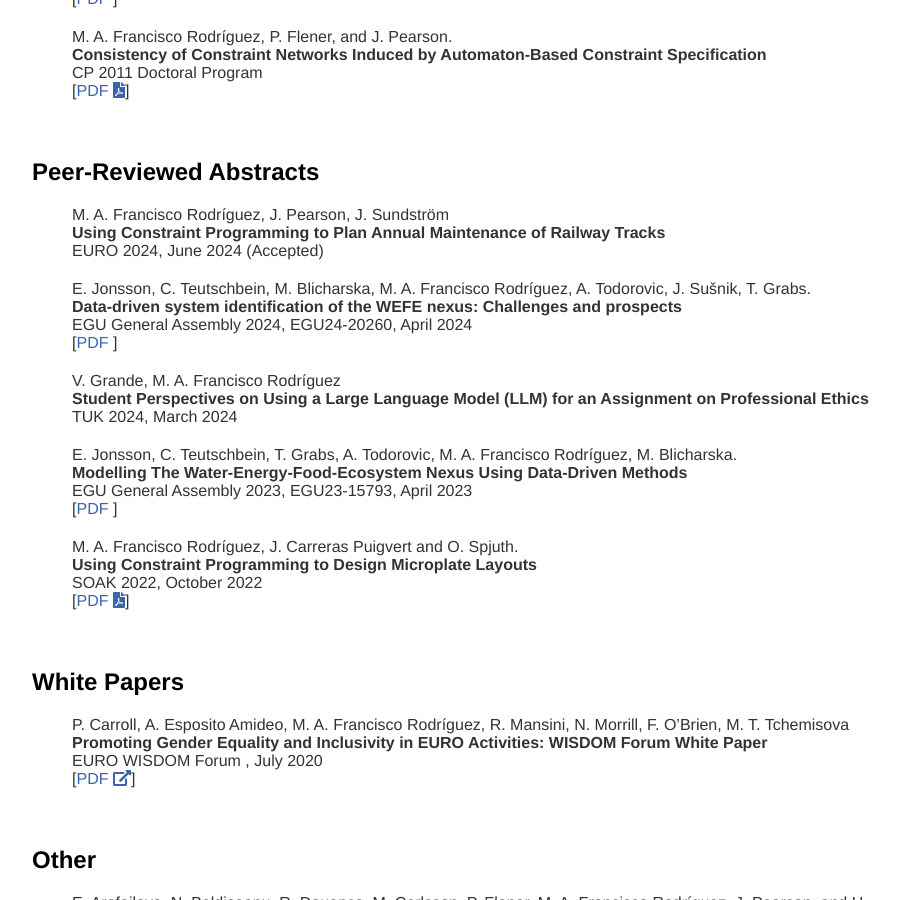
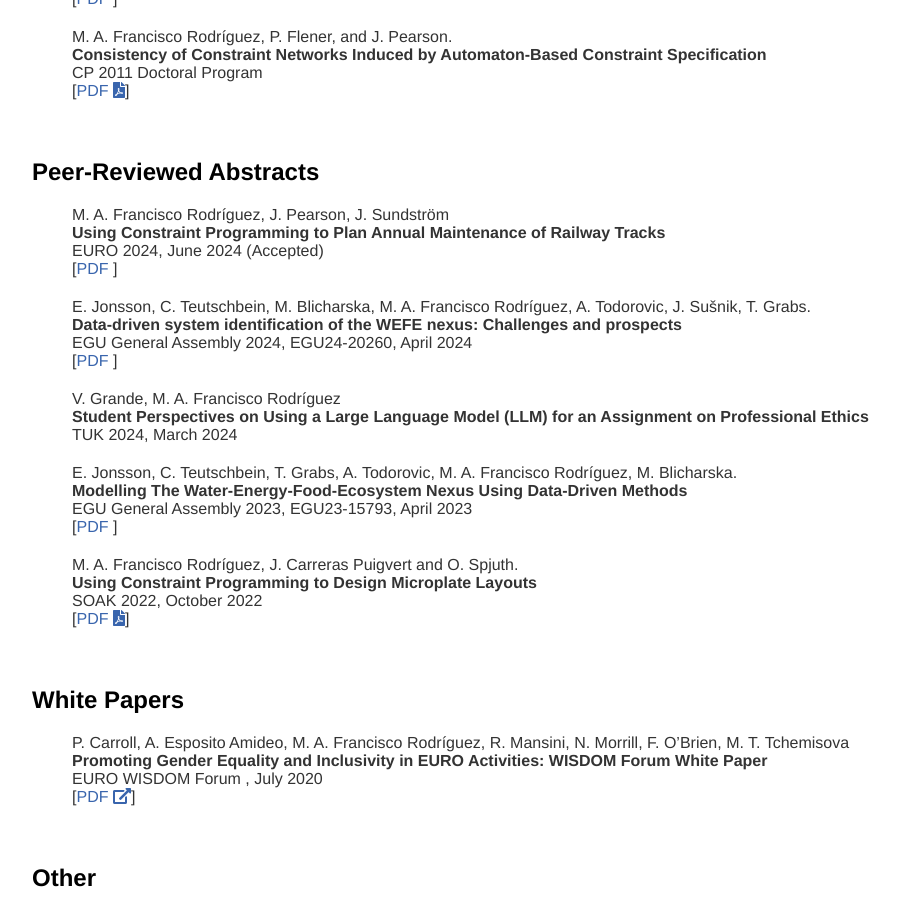
Before and after one commit to andreina-francisco/andreina-francisco.github.io, a Jekyll site: the page built from cv/index.html, in a window 1280 px wide and 900 px high, scrolled down 1791 px. Shown: the whole window, without its empty margins (160-1060 px from the left). Built offline with Jekyll 4.4.1, drawn with Linux system fonts in a browser that asks for light colours; nearby versions of some CDN libraries; a style sheet for code colours, icons or effects is not loaded.

Commit message:
EURO'24 Link to PDF

```diff
--- a/cv/index.html
+++ b/cv/index.html
@@ -183,6 +183,7 @@ title: Mar&iacute;a Andre&iacute;na Francisco Rodr&iacute;guez
 	  <span class="note">
 	  EURO 2024, June 2024 (Accepted)
 	  </span><br />
+	  [<a class="text" href="https://www.euro-online.org/conf/admin/tmp/program-euro33.pdf">PDF <i class="ai ai-doi"></i></a>]
 	  </li>
 
 	  <li class="pub @">
```
